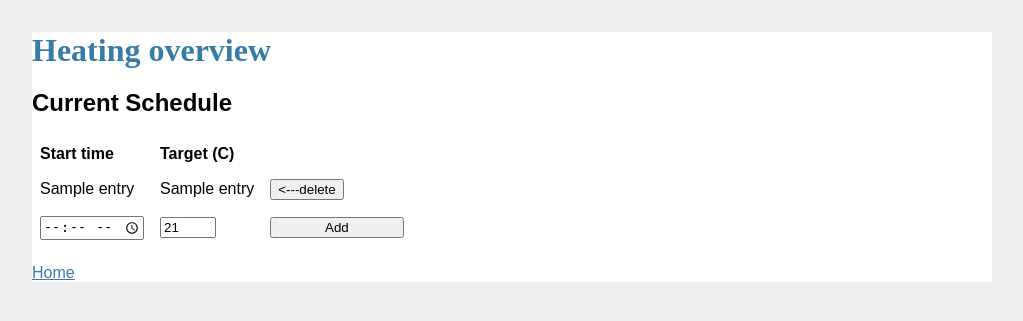
After one commit to cjperks/flask-thermostat, a Flask app: template templates/schedule.html in a window 1280 px wide. The commit adds this page. Shown: the top 321 px of the page, without its empty margins (128-1151 px from the left). Run offline with Flask 2, Linux system fonts and the light colour scheme; the template is opened without the code that fills it: most values are stand-ins (such as "Sample title", 1, 10 or a date in 2020).

Commit message:
added Schedule page outline

```diff
--- a/app.py
+++ b/app.py
@@ -1,4 +1,4 @@
-from flask import Flask, g, render_template, request, redirect
+from flask import Flask, g, render_template, request
 import sqlite3
 import datetime
 from datetime import timezone
@@ -131,7 +131,9 @@ def home():
 # Page to control the basic schedule
 @app.route('/schedule/')
 def schedule():
-    return 'This is where you set the schedule'
+    sched = query_db('SELECT * FROM schedule ORDER BY start_time')
+    data = {'sched': sched}
+    return render_template('schedule.html', data=data)
 
 
 # Page to display statistics about heating usage
--- /dev/null
+++ b/static/css/main.css
@@ -0,0 +1,42 @@
+html { font-family: sans-serif; background: #eee; padding: 1rem; }
+body { max-width: 960px; margin: 0 auto; background: white; }
+h1 { font-family: serif; color: #377ba8; margin: 1rem 0; }
+a { color: #377ba8; }
+hr { border: none; border-top: 1px solid lightgray; }
+nav { background: lightgray; display: flex; align-items: center; padding: 0 0.5rem; }
+nav h1 { flex: auto; margin: 0; }
+nav h1 a { text-decoration: none; padding: 0.25rem 0.5rem; }
+nav ul  { display: flex; list-style: none; margin: 0; padding: 0; }
+nav ul li a, nav ul li span, header .action { display: block; padding: 0.5rem; }
+.content { padding: 0 1rem 1rem; }
+.content > header { border-bottom: 1px solid lightgray; display: flex; align-items: flex-end; }
+.content > header h1 { flex: auto; margin: 1rem 0 0.25rem 0; }
+.flash { margin: 1em 0; padding: 1em; background: #cae6f6; border: 1px solid #377ba8; }
+.post > header { display: flex; align-items: flex-end; font-size: 0.85em; }
+.post > header > div:first-of-type { flex: auto; }
+.post > header h1 { font-size: 1.5em; margin-bottom: 0; }
+.post .about { color: slategray; font-style: italic; }
+.post .body { white-space: pre-line; }
+.content:last-child { margin-bottom: 0; }
+.content form { margin: 1em 0; display: flex; flex-direction: column; }
+.content label { font-weight: bold; margin-bottom: 0.5em; }
+.content input, .content textarea { margin-bottom: 1em; }
+.content textarea { min-height: 12em; resize: vertical; }
+input.danger { color: #cc2f2e; }
+input[type=submit] { align-self: start; min-width: 10em; }
+
+table {
+    font-family: arial, sans-serif;
+    border-collapse: collapse;
+    <!--width: 100%;-->
+}
+
+td, th {
+    border: 0px solid #dddddd;
+    text-align: left;
+    padding: 8px;
+}
+
+/*tr:nth-child(even) {
+    background-color: #dddddd;
+}*/
--- /dev/null
+++ b/templates/base.html
@@ -0,0 +1,24 @@
+<!DOCTYPE html>
+<html>
+<head>
+	<meta charset="utf-8">
+	<meta name="viewport" content="width=device-width, initial-scale=1">
+
+	<title>{{ the_title }}</title>
+
+	<!-- note the special href for files in the Flask "static" folder -->
+	<link rel="stylesheet" href="{{ url_for('static', filename='css/main.css') }}">
+
+</head>
+<body>
+
+<div id="container">
+
+  <!-- Jinja directives: page contents will go between them -->
+  {% block content %}
+  {% endblock %}
+
+</div>
+
+</body>
+</html>
--- /dev/null
+++ b/templates/schedule.html
@@ -0,0 +1,47 @@
+{% extends 'base.html' %}
+
+{% block content %}
+
+<h1>Heating overview</h1>
+
+{% if data.err_msg %}
+    {{ data.err_msg }}
+{% endif %}
+
+
+<h2>Current Schedule</h2>
+
+<table>
+    <tr>
+        <th>Start time</th>
+        <th>Target (C)</th>
+    </tr>
+    {% for entry in data.sched %}
+    <tr>
+        <td>{{ entry[1] }}</td>
+        <td>{{ entry[2] }}</td>
+        <td><button type="button"><---delete</button></td>
+    </tr>
+    {% endfor %}
+    <form action = "{{ url_for('schedule') }}" method="post">
+    <tr>
+        <td>
+            <input type="time" name="start" min="00:00" max="23:59" required>
+        </td>
+        <td>
+            <input type="number" name="override_temp" min="7" max="30" value="21" size="2">
+        </td>
+        <td>
+            <input type="submit" value="Add">
+        </td>
+    </tr>
+    </form>
+</table>
+
+<p>
+<a href="/">Home</a>
+</p>
+
+
+
+{% endblock %}
```
Also changed, not shown: static/css/main.html (added, +42 -0 lines), templates/home.html (+5 -19 lines), thermostat.sqlite3.
